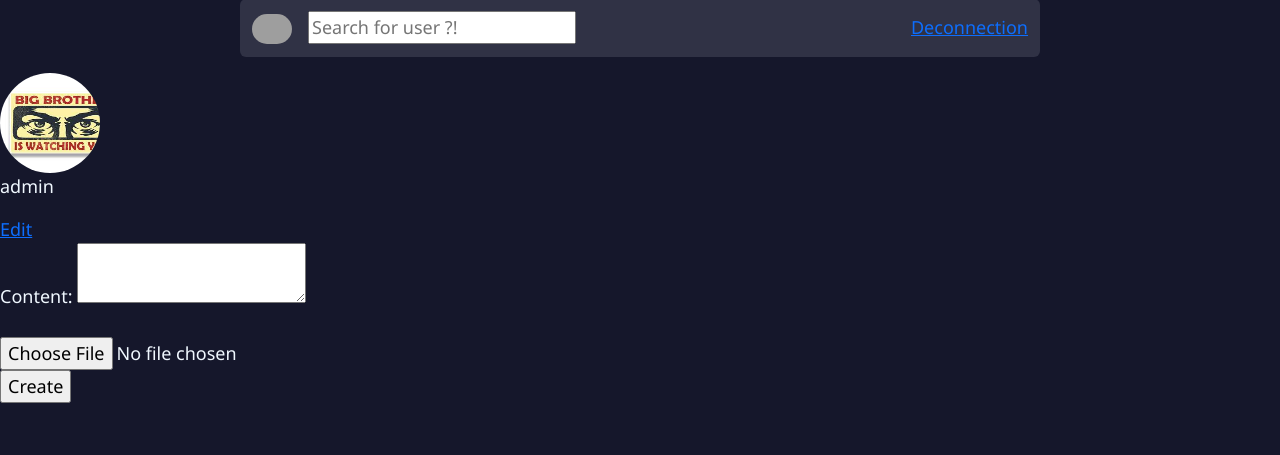
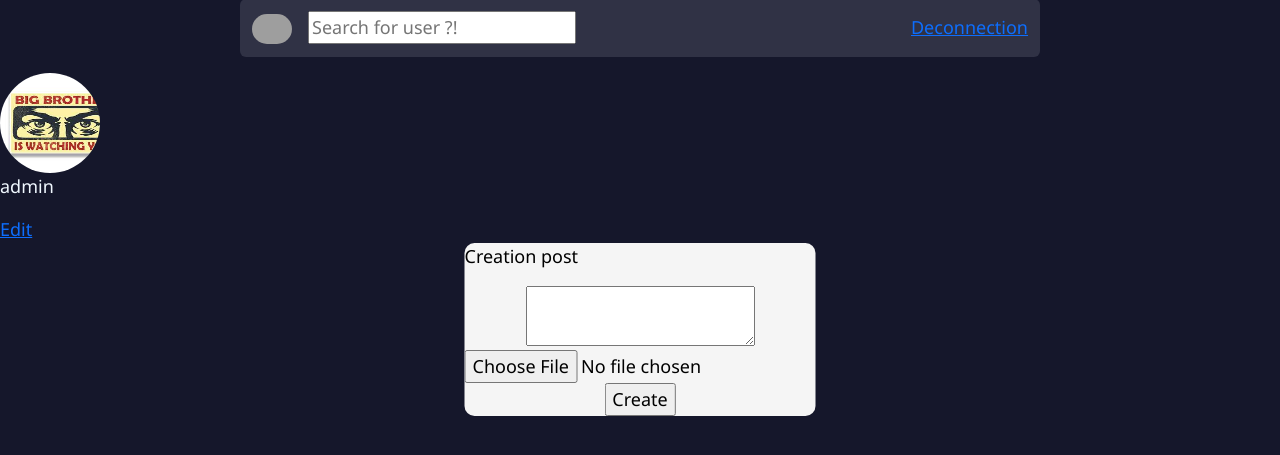
Before and after one commit to Glenrunc/TheSocialNetwork, a PHP site: page /view/user.php?id=40 in a window 1280 px wide. Shown: the part 49-504 px from the top of the page. Run offline with PHP 8.4, Linux system fonts and the light colour scheme; a user stored in the database is signed in; data comes from the database, SQL or seed files in the repository; grey boxes are pictures that could not be loaded.

Commit message:
Feat : ?

```diff
--- a/ajax/toDislike.php
+++ b/ajax/toDislike.php
@@ -23,5 +23,5 @@ $like = $query->fetch()[0];
 
 <div id="dislike<?php echo $id_post; ?>">
     <button type="button" class="btn btn-danger mb-1" onclick="toLike(<?php echo $id_post; ?>)">Dislike</button>
-    <span> Total amount of :<?php echo $like ?></span>
+    <span> Total amount of like : <?php echo $like ?></span>
 </div>
--- a/ajax/toLike.php
+++ b/ajax/toLike.php
@@ -14,5 +14,5 @@ $like = $query->fetch()[0];
 
 <div id="like<?php echo $id_post; ?>">
     <button type="button" class="btn btn-success mb-1"  onclick="toDislike(<?php echo $id_post; ?>)">Like</button>
-    <span> Total amount of :<?php echo $like ?></span>
+    <span> Total amount of like : <?php echo $like ?></span>
 </div>
--- a/controller/function.php
+++ b/controller/function.php
@@ -14,11 +14,4 @@
         $query = $db->prepare($sql);
         $query->execute(array($first_name, $last_name, $age, $birthday, $email,$password,$pseudo));
     }
-    function _displayPost($data) {
-        foreach($data as $post) {
-            $post = new Post($post["id"],$post["content"], $post["id_user"], $post["time"],$post["id"]);
-            $post->displayPost();
-
-        }
-    }
 ?>
--- a/css/user_page.css
+++ b/css/user_page.css
@@ -1,9 +1,12 @@
 body{
     background-color: #15172b;
-    color:aliceblue;
+
     font-family: 'Segoe UI', Tahoma, Geneva, Verdana, sans-serif;
     font-size: large;
 
+}
+.info{
+  color:aliceblue
 }
 .img{
   width: auto;
@@ -24,20 +27,74 @@ body{
     display: block; /* Assure que l'image est un bloc */
   }
 
-  .post{
-    padding-top: 1em; /* Ajustez cette valeur en fonction de vos besoins */
-
-    border: solid 3px #c5c4c4;
-
-    border-radius: 10px;
-    background-color: #15172b;
-    box-shadow: 0 0 10px #000;
-    margin: 10px;
-    padding: 10px;
-    /* width: 300px; */
-    /* height : 50px */
+  #postbox {
+    /* display: flex;
+    justify-content: center;
+    align-items: center;
+    flex-direction: column;
+    width: fit-content;
+    transform: translate(35%); */
+    position: absolute;
+    top: 60%;
+    left: 50%;
+    transform: translate(-50%);
   }
 
+  .post {
+    width: 100%;
+    display: flex;
+    justify-content: center;
+    align-items: center;
+    flex-direction: column;
+    background-color: #ffffff;
+    border-radius: 10px;
+    border: solid 5px;
+    margin: 10px;
+}
+.author-info {
+    display: flex;
+    align-items: center; /* Pour aligner verticalement */
+}
+.author{
+    font-weight: bold;
+    margin-right: 10px;
+
+}
   #user_info{
     width: fit-content;
   }
+
+  .picture {
+    overflow: hidden; /* Cache les parties de l'image qui dépassent */
+    border-radius: 50%; /* Rend le conteneur rond */
+
+  }
+
+#creation_post{
+  position: absolute;
+  color:rgb(0, 0, 0);
+  background-color: whitesmoke;
+  width: fit-content;
+  height: fit-content;
+  border-radius: 10px;
+  left: 50%;
+  transform: translate(-50%);
+}
+
+#content{
+  position: absolute;
+  left: 50%;
+  transform: translate(-50%);
+
+}
+
+
+#post_img_form{
+  margin-top: 10px;
+}
+
+#submit{
+  position: relative;
+  left: 50%;
+  transform: translate(-50%);
+}
--- a/model/follow.php
+++ b/model/follow.php
@@ -18,6 +18,7 @@ if (isset($_POST['follow'])) {
 }
 if (isset($_POST['unfollow'])) {
     // Vérifier si le suivi est actif
+
     $query_check_follow = $db->prepare("SELECT COUNT(*) FROM follow WHERE id_user = ? AND id_follow = ?");
     $query_check_follow->execute([$_POST["id_user"], $_POST["id_follow"]]);
     $count_follow = $query_check_follow->fetchColumn();
--- a/model/post_info.php
+++ b/model/post_info.php
@@ -71,13 +71,22 @@ class Post
     {
         require("../model/database.php");
         global $db;
-        $query = $db->prepare("SELECT pseudo FROM user WHERE id=?");
+        $query = $db->prepare("SELECT pseudo,profile_picture FROM user WHERE id=?");
         $query->execute([$this->author]);
         $data = $query->fetch();
         if ($data) {
+            echo "<div class='author-info'>";
             echo "<a class='hello' id='nav-link' href='../view/user.php?id=" . $this->author . "'>";
-            echo "<p class='author'>" . $data["pseudo"] . "</p>";
+            echo "<span class='author'>" . $data["pseudo"] . "</span>";
             echo "</a>";
+            if ($data["profile_picture"][0] == "#") {
+                echo "<span class='picture' style='width: 48px;px; height=48px; background-color:".$data["profile_picture"]."; color:aliceblue; text-align: center; line-height: 48px; font-size: 20px; border-radius: 50%;'>".substr($data["pseudo"],0,1)."</span>";
+            }else{
+                echo "<span class='picture'>";
+                echo "<img src='../image/avatar_user/".$data["profile_picture"]."' alt='Logo' style='width:48px;' id='img'>";
+                echo" </span>";
+            }
+            echo "</div>";
         } else {
             echo "<p class='author'>Unknown</p>";
         }
--- a/model/signup.php
+++ b/model/signup.php
@@ -96,6 +96,11 @@
                         $query->execute([$_SESSION["id_user"].".".$extention,$_SESSION["id_user"]]);
                         $_SESSION["profile_picture"] = $_SESSION["id_user"].".".$extention;
 
+                    }else{
+                        $randomColor = sprintf('#%06X', mt_rand(0, 0xFFFFFF));
+                        $query = $db->prepare("UPDATE user SET profile_picture = ? WHERE id = ?");
+                        $query->execute([$randomColor,$_SESSION["id_user"]]);
+                        $_SESSION["profile_picture"] = $randomColor;
                     }
                     header("Location: ../view/user.php?id=".$_SESSION["id_user"]);
                 }
--- a/model/user_info.php
+++ b/model/user_info.php
@@ -33,9 +33,14 @@ class User{
     function displayGestionPage(){
         //Create post_info.php
         $img_path = $this->profile_picture;
-        echo "<div class='profile_picture'>";
-        echo "<a href='../view/user.php?id=".$this->id_user."'><img src='../image/avatar_user/".$img_path."' alt='Logo' style='width:125px;' id='img'></a>";
-        echo" </div>";
+
+        if ($img_path[0] == "#") {
+            echo "<a href='../view/user.php?id=".$this->id_user."'<div class='rounded-pill' style='width: 48px;px; height=48px; background-color:".$img_path."; color:aliceblue; text-align: center; line-height: 48px; font-size: 20px; border-radius: 50%;'>".substr($this->getPseudo(),0,1)."</div></a>";
+        }else{
+            echo "<div class='profile_picture'>";
+            echo "<a href='../view/user.php?id=".$this->id_user."'><img src='../image/avatar_user/".$img_path."' alt='Logo' style='width:125px;' id='img'></a>";
+            echo" </div>";
+        }
         echo "<div id='user_info'>";
         echo "<p class='info'>First name: $this->first_name</p>";
         echo "<p class='info'>Last name: $this->last_name</p>";
@@ -48,15 +53,19 @@ class User{
 
     function displayUserPage(){
         $img_path = $this->profile_picture;
-        // echo "<p>".$img_path."</p>";
-        echo "<div class='profile_picture'>";
-        echo "<a href='../view/user.php?id=".$this->id_user."'><img src='../image/avatar_user/".$img_path."' alt='Logo' style='width:125px;' id='img'></a>";
-        echo" </div>";
+
+        if ($img_path[0] == "#") {
+            echo "<div class='rounded-pill' style='width: 48px;px; height=48px; background-color:".$img_path."; color:aliceblue; text-align: center; line-height: 48px; font-size: 20px; border-radius: 50%;'>".substr($this->getPseudo(),0,1)."</div>";
+        }else{
+            echo "<div class='profile_picture'>";
+            echo "<img src='../image/avatar_user/".$img_path."' alt='Logo' style='width:125px;' id='img'>";
+            echo" </div>";
+        }
+
         echo "<div id='user_info'>";
         echo "<p class='info'>$this->pseudo</p>";
         echo "</div>";
-        //rajouter les autres infos
-        //follow number
+
     }
 
     public function getIdUser() {
--- /dev/null
+++ b/script/confirm.js
@@ -0,0 +1,5 @@
+function confirmUnfollow(){
+    if(confirm("Are you sure you want to unfollow this user?")){
+        document.getElementById("unfollow").submit();
+    }
+}
--- a/view/form_create_post.html
+++ b/view/form_create_post.html
@@ -1,8 +1,9 @@
 <form method="POST" enctype="multipart/form-data" action="../model/create_post.php">
-    <label for="content">Content:</label>
+
     <textarea name="content" id="content" required></textarea><br><br>
+
     <input type="hidden" name="MAX_FILE_SIZE" value="" />
-    <input class='' id='' name="post_img" type="file" accept='image/png, image/jpeg, image/jpg' autocomplete="off" />
+    <input class='' id='post_img_form' name="post_img" type="file" accept='image/png, image/jpeg, image/jpg' autocomplete="off" />
     <br>
-    <input type="submit" value="Create">
+    <input id = "submit" type="submit" value="Create">
 </form>
--- a/view/form_unfollow.php
+++ b/view/form_unfollow.php
@@ -1,6 +1,7 @@
-<form method="post" action="../model/follow.php">
+<script src="../script/confirm.js"></script>
+<form id="unfollow" method="post" action="../model/follow.php">
     <input type ="hidden" name="id_follow" value="<?php echo $_GET["id"] ?>">
     <input type ="hidden" name="id_user" value="<?php echo $_SESSION["id_user"] ?>">
     <input type ="hidden" name="unfollow" value="Unfollow">
-    <input type="submit" value="unfollow">
+    <button type="button" onclick="confirmUnfollow()">Unfollow</button>
 </form>
--- a/view/navbar.php
+++ b/view/navbar.php
@@ -12,7 +12,6 @@
     </button>
 
     <div class="collapse navbar-collapse" id="mynavbar">
-
       <input type="text" id="search" placeholder="Search for user ?!" autocomplete="off">
       <div id="searchresult"></div>
 
@@ -30,12 +29,13 @@
                 echo "<p id='para'>" . $_SESSION['pseudo'] . "</p>";
                 echo "<a id='nav-link' href='../model/deconnect.php'>Deconnection</a>";
                 echo " <a class= 'hello' id='nav-link' href='../view/user.php?id=" . $_SESSION["id_user"] . "'>";
-                if (isset($_SESSION["profile_picture"])) {
+                if ($_SESSION["profile_picture"][0] != "#") {
                   echo "<img src='../image/avatar_user/" . $_SESSION["profile_picture"] . "' alt='Logo' style='width:48px; height=48px;'class='' >";
 
                 } else {
 
-                  echo "<img src='../image/default_image.png' alt='Logo'  style='width:48px'; class='rounded-pill'";
+                  echo "<div class='rounded-pill' style='width:48px; height=48px; background-color:".$_SESSION["profile_picture"]."; color:aliceblue; text-align: center; line-height: 48px; font-size: 20px; border-radius: 50%;'>".substr($_SESSION['pseudo'],0,1)."</div>";
+
                 }
 
                 echo "</a>";
@@ -45,12 +45,12 @@
                 echo "<a id='nav-link' href='../model/deconnect.php'>Deconnection</a>";
                 echo " <a class'test' id='nav-link' href='../view/user.php?id=" . $_SESSION["id_user"] . "'>";
 
-                if (isset($_SESSION["profile_picture"])) {
-                  echo "<img src='../image/avatar_user/" . $_SESSION["profile_picture"] . "' alt='Logo' style='width:48px; height=48px;'class='' >";
+                if ($_SESSION["profile_picture"][0] != "#") {
+                  echo "<img src='../image/avatar_user/" . $_SESSION["profile_picture"] . "' alt='Logo' style='width:48px; height=48px;'class='rounded-pill' >";
 
                 } else {
 
-                  echo "<img src='../image/default_image.png' alt='Logo'  style='width:48px'; class='rounded-pill'";
+                  echo "<div class='rounded-pill' style='width:48px; height=48px; background-color:".$_SESSION["profile_picture"]."; color:aliceblue; text-align: center; line-height: 48px; font-size: 20px; border-radius: 50%;'>".substr($_SESSION['pseudo'],0,1)."</div>";
 
                 }
 
--- a/view/user.php
+++ b/view/user.php
@@ -42,7 +42,10 @@
                 //Si l'utilisateur est connecté et que c'est son profil
                 if ($_SESSION["id_user"] == $_GET["id"]) {
                     echo '<div><a href="../model/user_gestion.php?id=' . $_SESSION["id_user"] . '">Edit</a></div>';
-                    ?><div id="creation_post"><?php require("../view/form_create_post.html"); ?></div>
+                    ?><div id="creation_post">
+                        <p id = "create">Creation post</p>
+                        <?php require("../view/form_create_post.html"); ?>
+                    </div>
                     <?php
 
                 }else{
@@ -60,10 +63,20 @@
                 }
             }
             //Afficher les posts de l'utilisateur
+            echo'<div id="postbox">';
+
             $query = $db->prepare("SELECT * FROM post WHERE id_user=? ORDER BY time DESC");
             $query->execute([$_GET["id"]]);
             $data = $query->fetchAll();
-            _displayPost($data);
+
+            foreach($data as $post) {
+                $post = new Post($post["id"],$post["content"], $post["id_user"], $post["time"],$post["id"]);
+                echo "<div class='post'>";
+                $post->displayPost();
+                echo "</div>";
+            }
+
+            echo "</div>";
         } else {
             header("Location: ../view/user.php?id=" . $_SESSION['id_user']);
         }
```
Also changed, not shown: css/style.css (+15 -1 lines), script/choice.js (added).
